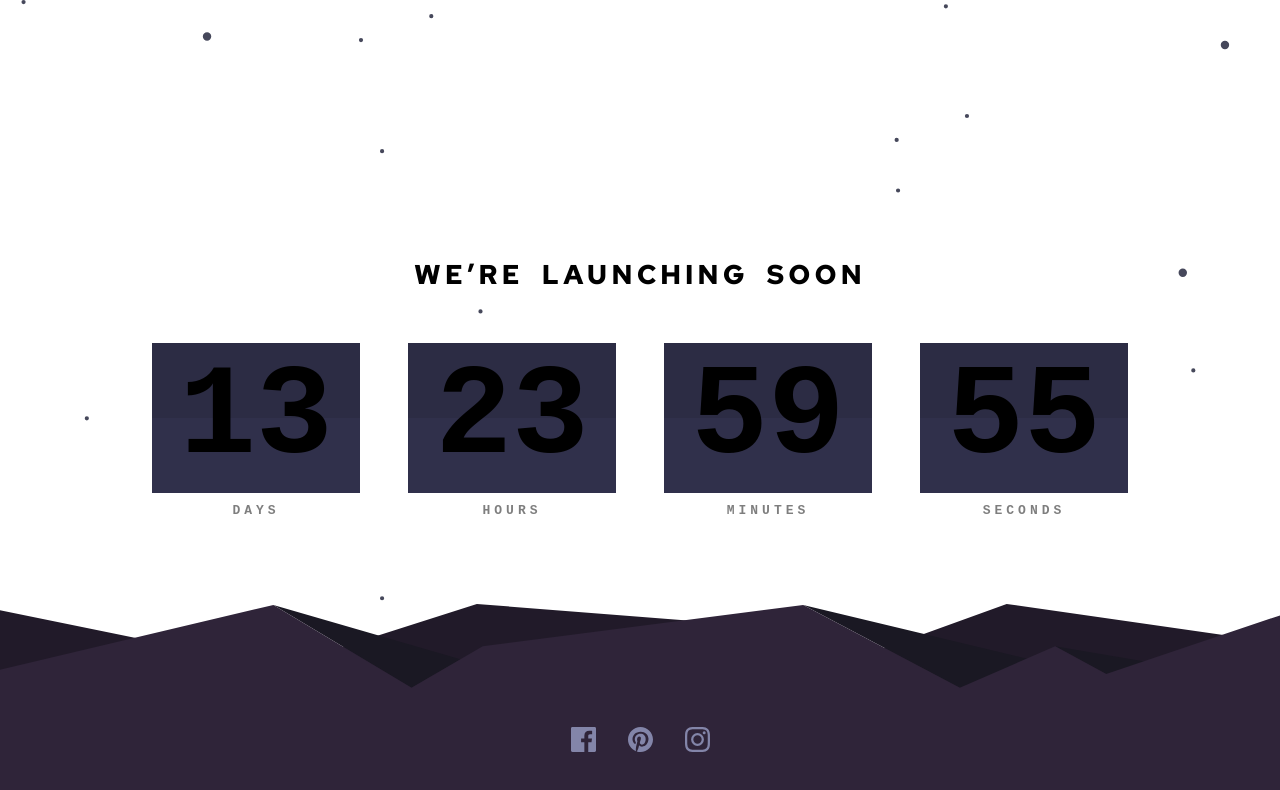
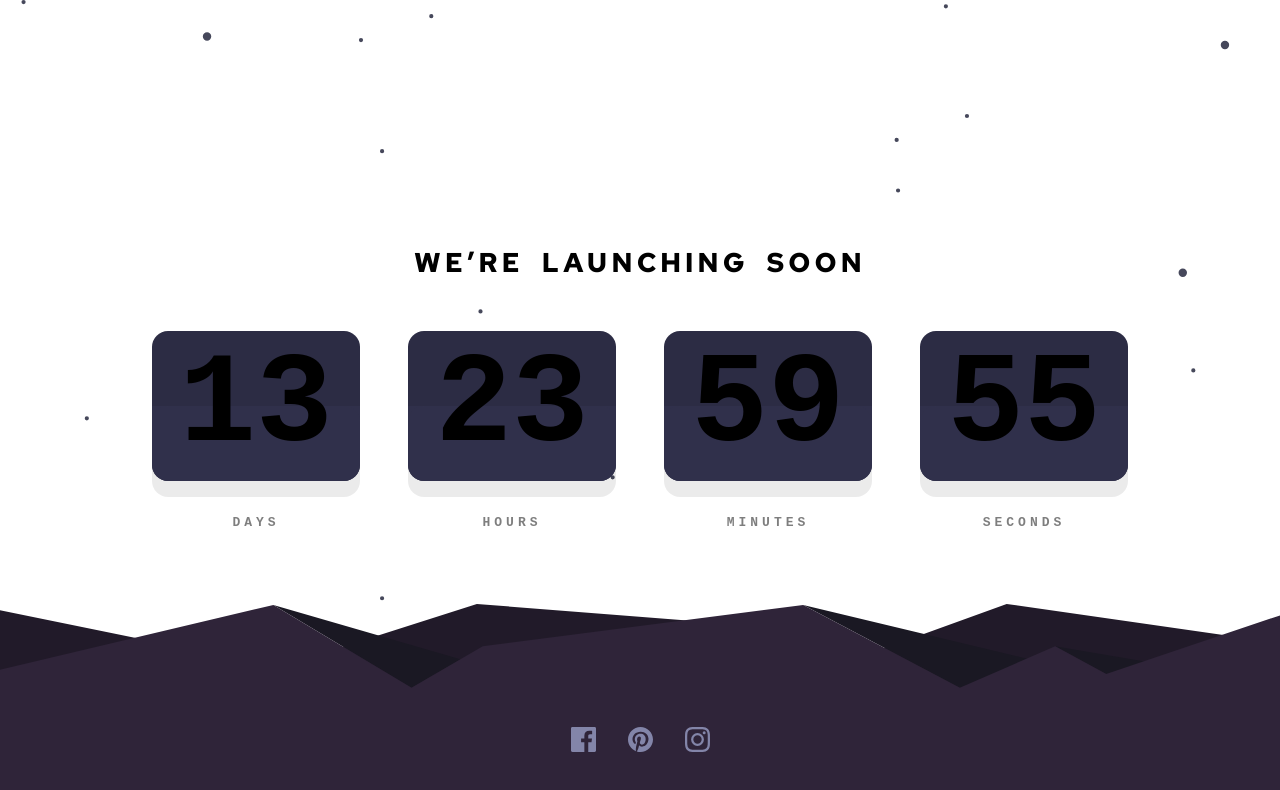
Before and after one commit to HediMuhamad/launch-countdown-timer, a Next.js app: page / in a window 1280 px wide. Shown: the top 790 px of the page. Built offline with nearby package versions, Linux system fonts and the light colour scheme.

Commit message:
change(count-down): adding border-radius

```diff
--- a/src/components/count-down-section/component/segment.tsx
+++ b/src/components/count-down-section/component/segment.tsx
@@ -37,7 +37,12 @@ export const CountDownSegment: React.FC<CountDownUnitProps> = ({
 };
 
 const CountDownTopUnit = ({ value }: { value: string }) => {
-  return <CommonUnit value={value} />;
+  return (
+    <CommonUnit
+      unitContainerClassNames={["count-down-segment__unit--top"]}
+      value={value}
+    />
+  );
 };
 
 const CountDownMiddleTopUnit = ({ value }: { value: string }) => {
@@ -81,6 +86,7 @@ const CountDownBottomUnit = ({ value }: { value: string }) => {
   return (
     <CommonUnit
       value={value}
+      unitContainerClassNames={["count-down-segment__unit--bottom"]}
       unitNumberClassNames={["count-down-segment__unit-value--bottom"]}
     />
   );
--- a/src/components/count-down-section/component/style.module.css
+++ b/src/components/count-down-section/component/style.module.css
@@ -6,17 +6,30 @@
   flex-direction: column;
   justify-content: center;
   align-items: center;
-  gap: 8px;
+  gap: 2rem;
 }
 
 .count-down-segment__units {
   display: flex;
   flex-direction: column;
+  border-radius: 1rem;
+  box-shadow: 0 1rem 0px rgba(0, 0, 0, 0.08);
 }
 
 .count-down-segment__unit {
   height: 75px;
   overflow: hidden;
+  border-radius: 1rem;
+}
+
+.count-down-segment__unit--top {
+  border-bottom-right-radius: 0;
+  border-bottom-left-radius: 0;
+}
+
+.count-down-segment__unit--bottom {
+  border-top-right-radius: 0;
+  border-top-left-radius: 0;
 }
 
 .count-down-segment__unit--middle {
```
